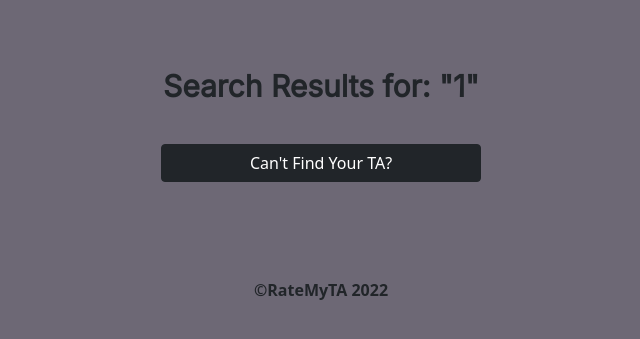
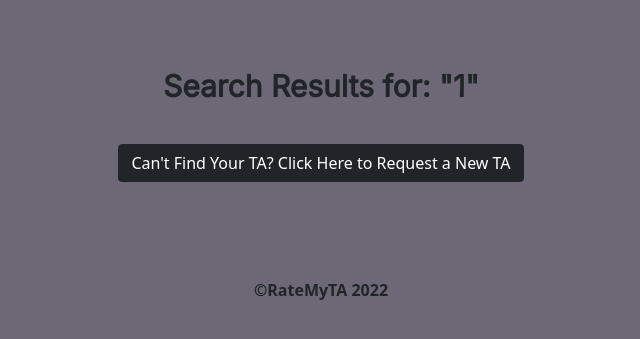
Before and after one commit to lcsulbaran/rate-my-ta, a Django app: page /search-results/1/ in a window 1280 px wide. Shown: the part 56-395 px from the top of the page, without its empty margins (319-959 px from the left). Run offline with Django 4.2, Linux system fonts and the light colour scheme; the visitor is signed in with stand-in values (Sample User, id 1); data that the repository does not hold is empty.

Commit message:
added TA request auth

```diff
--- a/BackEndTesting/project/RateMyTA/templates/search-results.html
+++ b/BackEndTesting/project/RateMyTA/templates/search-results.html
@@ -60,9 +60,15 @@
       <h1 style="font-family: 'Inter', sans-serif; font-size: 30px;" class="fw-bold mb-4">Search Results for:
         "{{searchString}}" </h1>
     </form>
+    {% if user.is_authenticated %}
     <a href = "../../ta-request">
-      <button type="button" name="submitButton" class="w-25 btn btn-md btn-dark mt-3">Can't Find Your TA?</button>
+      <button type="button" name="submitButton" class="w-40 btn btn-md btn-dark mt-3">Can't Find Your TA? Click Here to Request a New TA</button>
     </a>
+    {% else %}
+    <a href = "../../login">
+      <button type="button" name="submitButton" class="w-40 btn btn-md btn-dark mt-3">Can't Find Your TA? Login to Request a New TA</button>
+    </a>
+    {% endif %}
   </div>
   {%for item in data%}
   {%if item.Name != Null%}
--- a/BackEndTesting/project/RateMyTA/views.py
+++ b/BackEndTesting/project/RateMyTA/views.py
@@ -163,26 +163,30 @@ def showNewReview(request):
 
 
 def showTARequest(request):
-    submitbutton = request.POST.get("submit")
+    if request.user.is_authenticated:
+        submitbutton = request.POST.get("submit")
 
-    name = ''
-    school = ''
+        name = ''
+        school = ''
 
-    if request.method == 'POST':
-        form = TaRequestForm(request.POST)
+        if request.method == 'POST':
+            form = TaRequestForm(request.POST)
 
-        if form.is_valid():
-            name = form.cleaned_data.get("name")
-            school = form.cleaned_data.get("school")
-            msg = 'TA Name:' + name + ' School:' + school
-            subject = 'New TA Request'
+            if form.is_valid():
+                name = form.cleaned_data.get("name")
+                school = form.cleaned_data.get("school")
+                msg = 'TA Name:' + name + ' School:' + school
+                subject = 'New TA Request'
 
-            send_mail(subject = subject, message=msg,from_email=settings.EMAIL_HOST_USER,recipient_list =[settings.RECIPIENT_ADDRESS])
-            messages.success(request, 'New TA Request Submitted!')
-            return redirect('../')
+                send_mail(subject = subject, message=msg,from_email=settings.EMAIL_HOST_USER,recipient_list =[settings.RECIPIENT_ADDRESS])
+                messages.success(request, 'New TA Request Submitted!')
+                return redirect('../')
 
 
+        else:
+            form = TaRequestForm()
+        context = {'form':form, 'submitbutton':submitbutton}
+        return render(request, 'ta-request.html', context)
+
     else:
-        form = TaRequestForm()
-    context = {'form':form, 'submitbutton':submitbutton}
-    return render(request, 'ta-request.html', context)
+        return redirect('../login')
```
Also changed, not shown: BackEndTesting/project/RateMyTA/templates/ta-request.html (+1 -6 lines).
